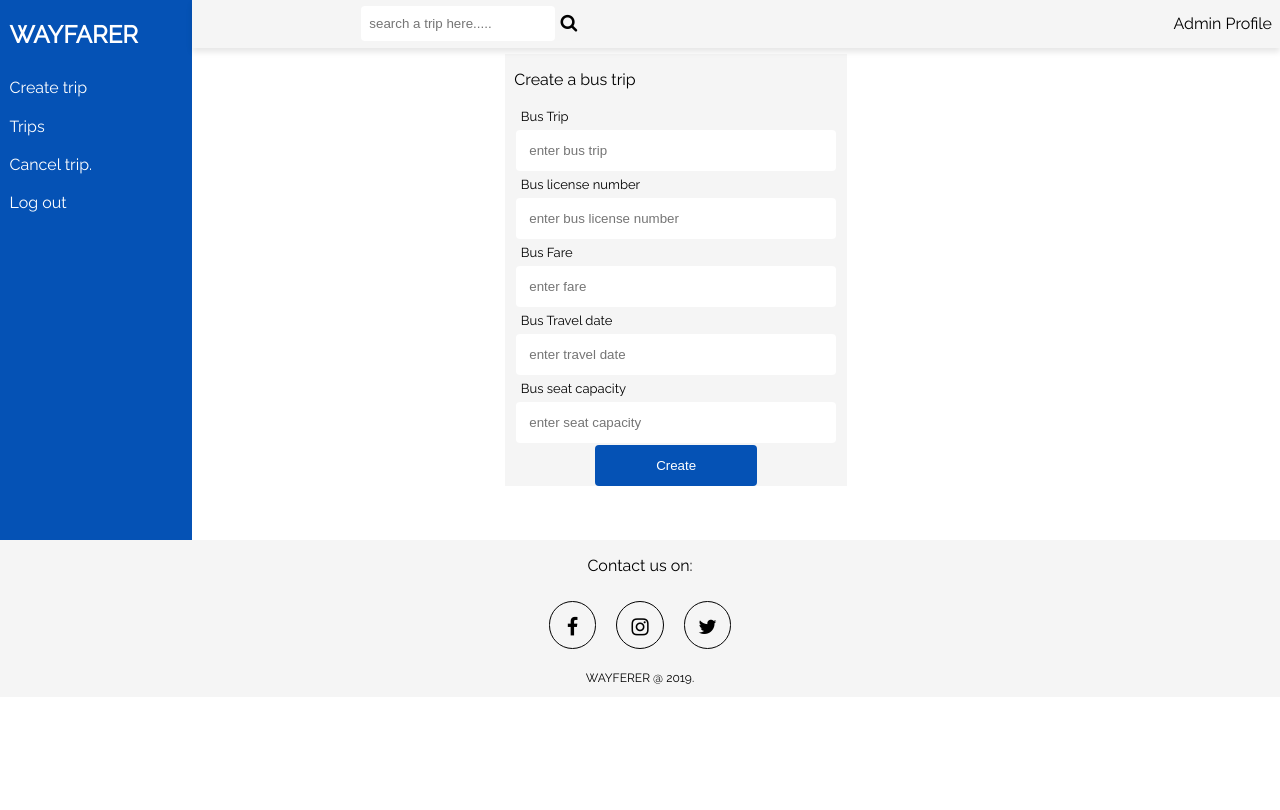
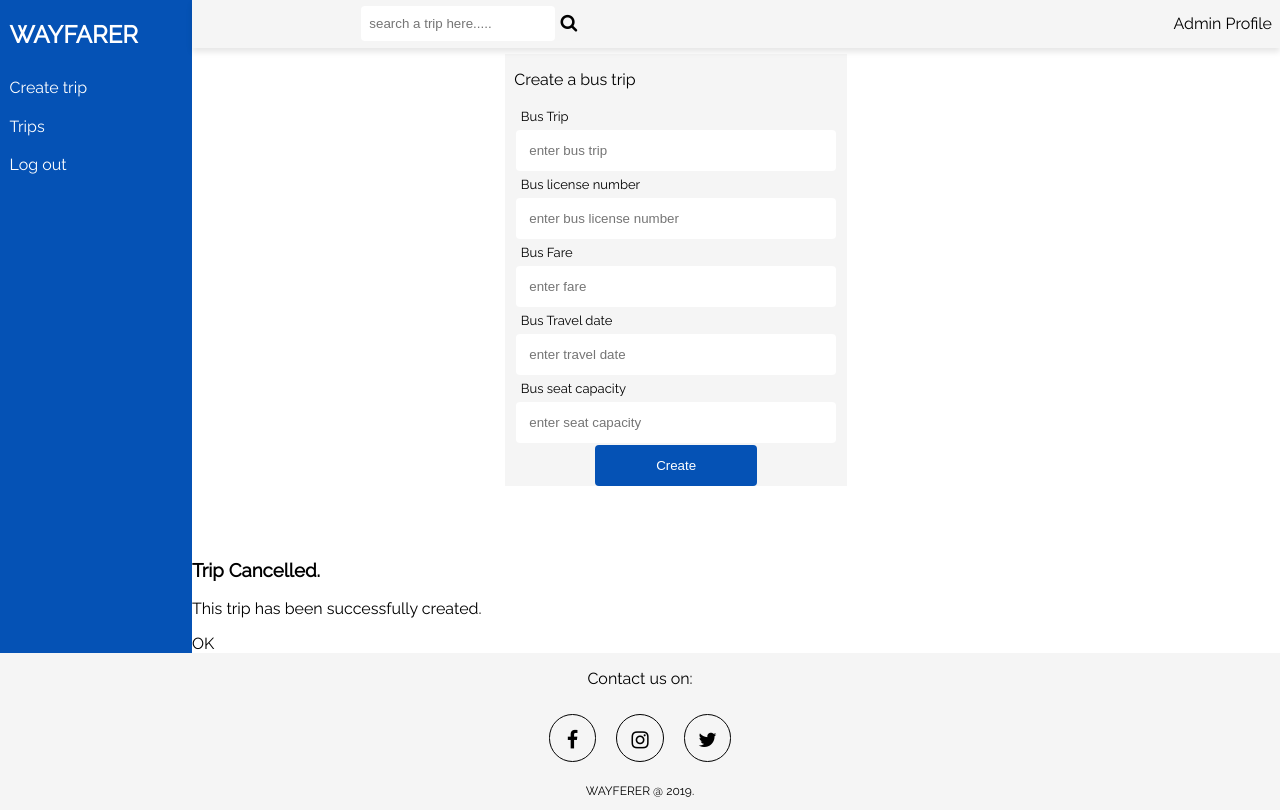
Before and after one commit to JosephNjuguna/WayfarerV1, a plain HTML site: page UI/admin.html in a window 1280 px wide. Drawn offline with Linux system fonts and the light colour scheme.

Commit message:
ft(ui): update admin dashboard [Starts #167180046]

```diff
--- a/UI/admin.html
+++ b/UI/admin.html
@@ -18,10 +18,9 @@
                 <h2>WAYFARER</h2>
             </div>
             <div class="nav-body">
-                <a  id="navCreatetrip" href="#">Create trip</a>
-                <a  id="navTrips" href="#">Trips</a>
-                <a  id="navCancelTrip" href="#">Cancel trip.</a>
-                <a  href="./index.html">Log out</a>
+                <a id="navCreatetrip" href="#">Create trip</a>
+                <a id="navTrips" href="#">Trips</a>
+                <a href="./index.html">Log out</a>
             </div>
         </div>
         <div class="main-body">
@@ -38,6 +37,7 @@
                     </li>
                 </ul>
             </nav>
+
             <div class="admin-body" id="createTrips">
                 <div class="create-trip">
                     <form action="">
@@ -57,7 +57,7 @@
                             <input type="text" placeholder="enter seat capacity">
                         </div>
                         <div class="footer">
-                            <button type="submit">Create</button>
+                            <button type="button" id="createTrip">Create</button>
                         </div>
                     </form>
                 </div>
@@ -164,6 +164,14 @@
                 </div>
             </div>
 
+            <div class="tripcancel" id="tripCreated">
+                <div class="detail">
+                    <h3>Trip Cancelled.</h3>
+                    <p>This trip has been successfully created.</p>
+                    <a href="./admin.html">OK</a>
+                </div>
+            </div>
+
         </div>
     </div>
     <footer class="footer">
```
